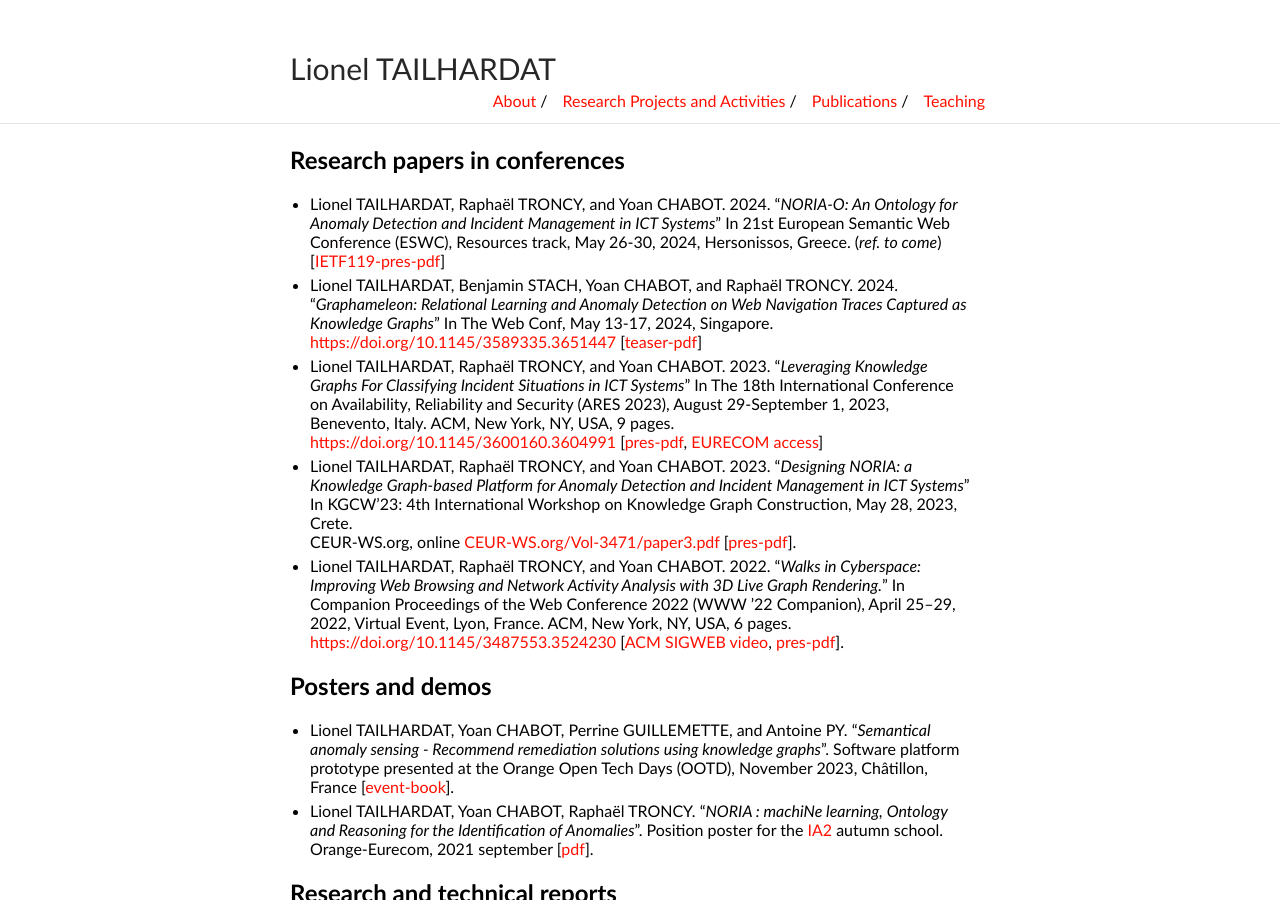
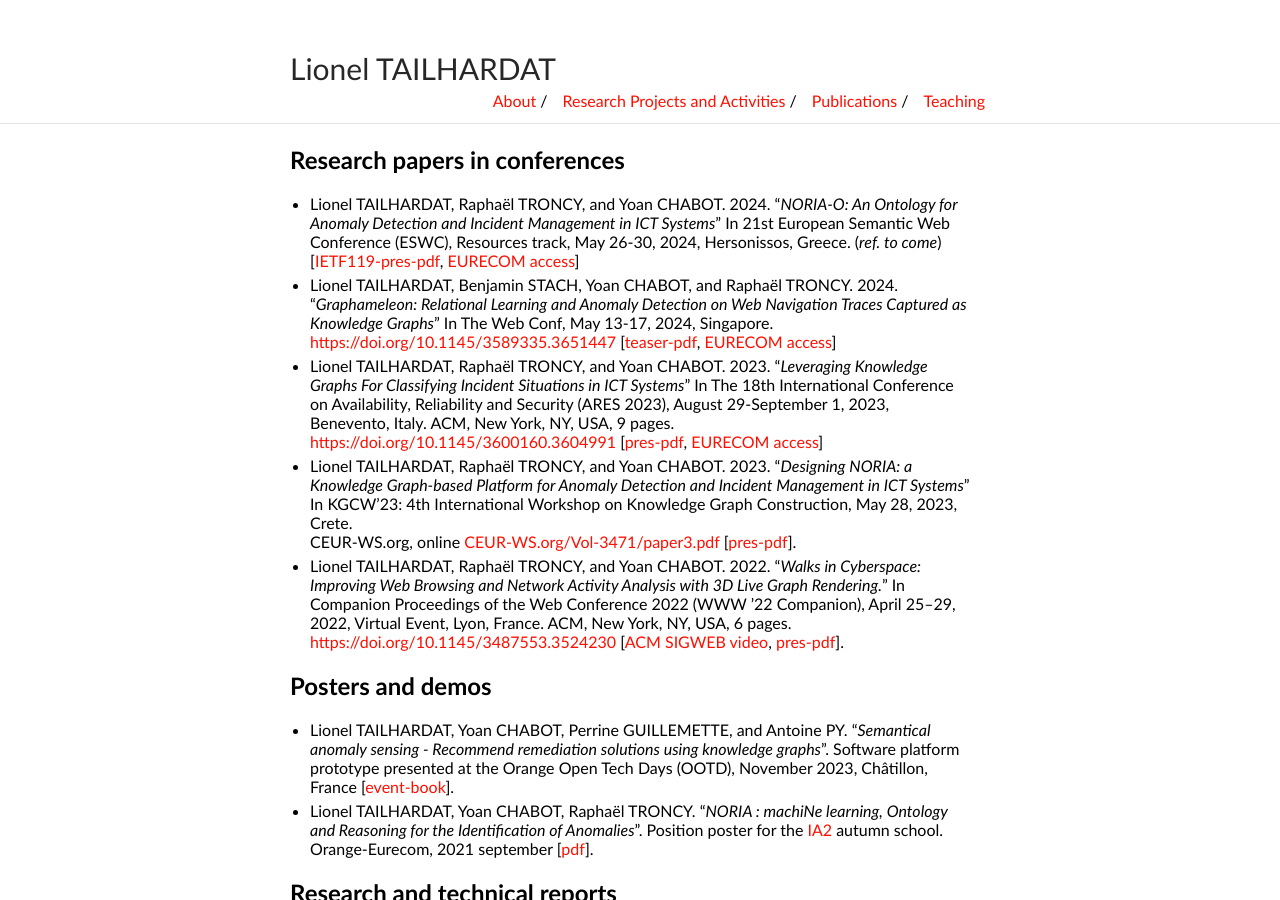
Before and after one commit to GenEars/GenEars.github.io, a Jekyll site: the page built from publications.md, in a window 1280 px wide and 900 px high. Built offline with Jekyll 4.4.1, drawn with Linux system fonts in a browser that asks for light colours.

Commit message:
Added EURECOM acces to NORIA-O and Graphameleon papers.
Signed-off-by: Lionel TAILHARDAT <lionel.tailhardat@orange.fr>

```diff
--- a/publications.md
+++ b/publications.md
@@ -8,11 +8,11 @@ title: Publications - Lionel TAILHARDAT
 * Lionel TAILHARDAT, Raphaël TRONCY, and Yoan CHABOT. 2024.
   "*NORIA-O: An Ontology for Anomaly Detection and Incident Management in ICT Systems*"
   In 21st European Semantic Web Conference (ESWC), Resources track, May 26-30, 2024, Hersonissos, Greece.
-  (*ref. to come*) [[IETF119-pres-pdf](pubs/IETF-2024-noria-o.pdf)]
+  (*ref. to come*) [[IETF119-pres-pdf](pubs/IETF-2024-noria-o.pdf), [EURECOM access](https://www.eurecom.fr/fr/publication/7659)]
 * Lionel TAILHARDAT, Benjamin STACH, Yoan CHABOT, and Raphaël TRONCY. 2024.
   "*Graphameleon: Relational Learning and Anomaly Detection on Web Navigation Traces Captured as Knowledge Graphs*"
   In The Web Conf, May 13-17, 2024, Singapore.
-  [https://doi.org/10.1145/3589335.3651447](https://doi.org/10.1145/3589335.3651447) [[teaser-pdf](pubs/TWC-2024-graphameleon-teaser.pdf)]
+  [https://doi.org/10.1145/3589335.3651447](https://doi.org/10.1145/3589335.3651447) [[teaser-pdf](pubs/TWC-2024-graphameleon-teaser.pdf), [EURECOM access](https://www.eurecom.fr/fr/publication/7478)]
 * Lionel TAILHARDAT, Raphaël TRONCY, and Yoan CHABOT. 2023.
   "*Leveraging Knowledge Graphs For Classifying Incident Situations in ICT Systems*"
   In The 18th International Conference on Availability, Reliability and Security (ARES 2023), August 29-September 1, 2023, Benevento, Italy.
```
